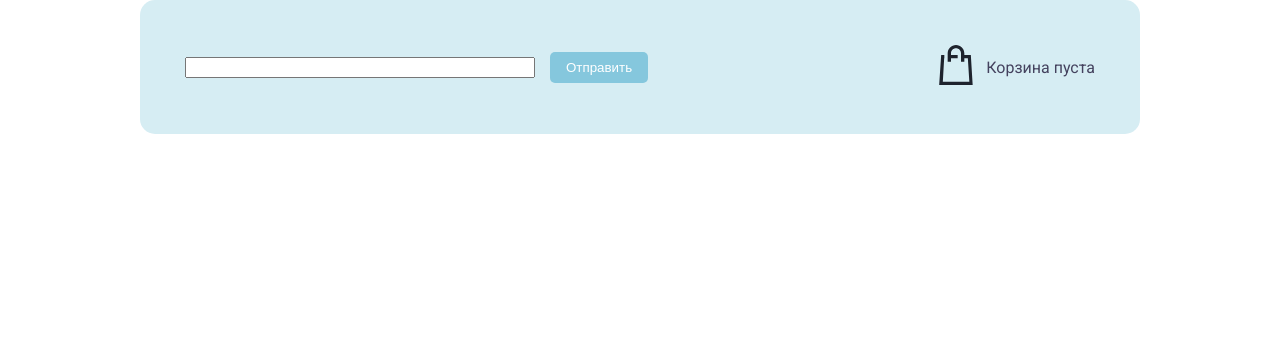
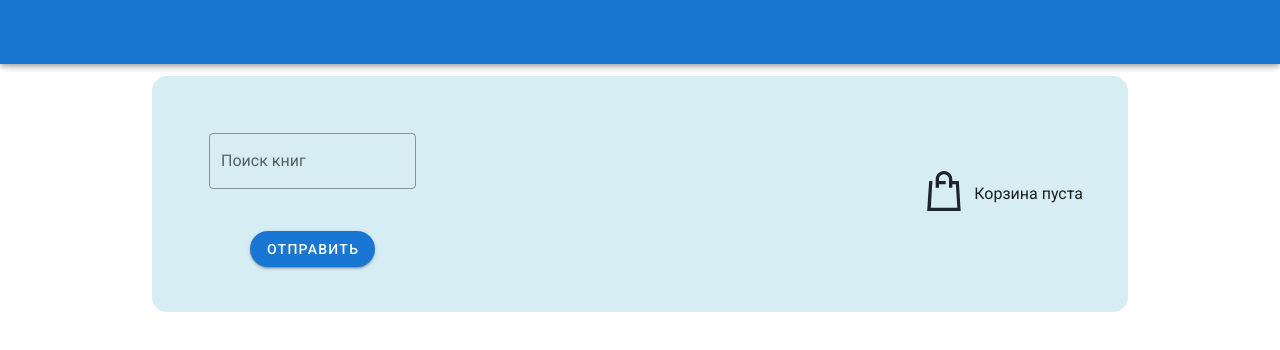
Before and after one commit to YakivShvets/BooksStore, a Vue app: page / in a window 1280 px wide. Shown: the top 350 px of the page. Built offline with nearby package versions, Linux system fonts and the light colour scheme.

Commit message:
add vuetify

```diff
--- a/package.json
+++ b/package.json
@@ -12,6 +12,7 @@
     "core-js": "^3.6.5",
     "vue": "^2.6.11",
     "vue-router": "^3.2.0",
+    "vuetify": "^2.5.9",
     "vuex": "^3.6.2"
   },
   "devDependencies": {
@@ -21,11 +22,13 @@
     "@vue/cli-service": "~4.5.0",
     "@vue/eslint-config-prettier": "^6.0.0",
     "babel-eslint": "^10.1.0",
+    "deepmerge": "^4.2.2",
     "eslint": "^6.7.2",
     "eslint-plugin-prettier": "^3.3.1",
     "eslint-plugin-vue": "^6.2.2",
     "node-sass": "^4.12.0",
     "prettier": "^2.2.1",
+    "sass": "^1.32.13",
     "sass-loader": "^8.0.2",
     "vue-svg-loader": "^0.16.0",
     "vue-template-compiler": "^2.6.11"
--- a/public/index.html
+++ b/public/index.html
@@ -5,7 +5,7 @@
     <meta http-equiv="X-UA-Compatible" content="IE=edge">
     <meta name="viewport" content="width=device-width,initial-scale=1.0">
     <link rel="icon" href="<%= BASE_URL %>favicon.ico">
-    <link href="https://fonts.googleapis.com/css2?family=Roboto:wght@400;700&display=swap" rel="stylesheet">
+    <link href="https://fonts.googleapis.com/css?family=Roboto:100,300,400,500,700,900" rel="stylesheet">
     <style>
       * {
         box-sizing: border-box;
--- a/src/App.vue
+++ b/src/App.vue
@@ -1,11 +1,16 @@
 <template>
-  <div id="app">
-    <div id="nav">
-      <router-link to="/">Home</router-link> |
-      <router-link to="/cart">Cart</router-link>
-    </div>
-    <router-view />
-  </div>
+  <v-app>
+    <v-app-bar app color="primary" dark>
+      <div id="nav">
+        <router-link to="/">Home</router-link> |
+        <router-link to="/cart">Cart</router-link>
+      </div>
+    </v-app-bar>
+
+    <v-main>
+      <router-view />
+    </v-main>
+  </v-app>
 </template>
 
 <style lang="scss">
--- a/src/main.js
+++ b/src/main.js
@@ -2,11 +2,16 @@ import Vue from 'vue';
 import App from './App.vue';
 import router from './router';
 import store from './store';
+import vuetify from './plugins/vuetify';
+// import Vuetify from 'vuetify/lib';
+
+// Vue.use(Vuetify);
 
 Vue.config.productionTip = false;
 
 new Vue({
   router,
   store,
+  vuetify,
   render: (h) => h(App),
 }).$mount('#app');
--- /dev/null
+++ b/src/plugins/vuetify.js
@@ -0,0 +1,7 @@
+import Vue from 'vue';
+import Vuetify from 'vuetify';
+import 'vuetify/dist/vuetify.min.css';
+
+Vue.use(Vuetify);
+
+export default new Vuetify({});
--- a/src/views/Home.vue
+++ b/src/views/Home.vue
@@ -1,6 +1,6 @@
 <template>
   <div>
-    <div class="search">
+    <!-- <div class="search">
       <form @submit.prevent="$store.dispatch('fetchBooks')">
         <input class="search__text" type="text" v-model="searchText" />
         <button class="btn btn--primary" type="submit">Отправить</button>
@@ -8,8 +8,44 @@
       <div class="cart-wraper">
         <CartIcon />
         <OrderSummary />
-      </div>
-    </div>
+      </div> -->
+    <v-container>
+      <v-row class="text-center">
+        <v-col cols="12">
+          <div class="search">
+            <v-form @submit.prevent="$store.dispatch('fetchBooks')">
+              <v-container>
+                <v-row>
+                  <!-- <v-col cols="12" sm="6" md="3"> -->
+                  <v-col>
+                    <v-text-field
+                      v-model="searchText"
+                      label="Поиск книг"
+                      placeholder="Введите название книги"
+                      outlined
+                    ></v-text-field>
+                  </v-col>
+                </v-row>
+              </v-container>
+              <div class="text-center">
+                <v-btn rounded color="primary" dark type="submit">
+                  Отправить
+                </v-btn>
+              </div>
+            </v-form>
+            <!-- <form @submit.prevent="$store.dispatch('fetchBooks')">
+              <input class="search__text" type="text" v-model="searchText" />
+              <button class="btn btn--primary" type="submit">Отправить</button>
+            </form> -->
+            <div class="cart-wraper">
+              <CartIcon />
+              <OrderSummary />
+            </div>
+          </div>
+        </v-col>
+      </v-row>
+    </v-container>
+    <!-- </div> -->
 
     <div class="message" v-if="$store.getters.getShowMessage">
       Ваш заказ на сумму {{ $route.params.sum }}
--- a/vue.config.js
+++ b/vue.config.js
@@ -1,4 +1,5 @@
 module.exports = {
+  transpileDependencies: ['vuetify'],
   chainWebpack: (config) => {
     const svgRule = config.module.rule('svg');
 
@@ -10,5 +11,17 @@ module.exports = {
       .end()
       .use('vue-svg-loader')
       .loader('vue-svg-loader');
+
+    // config.module
+    //   .rule('vuetify')
+    //   .test(/\.s(c|a)ss$/)
+    //   // .include.add('src')
+    //   // .add('test')
+    //   .end()
+    //   .use('vue-style-loader')
+    //   // .loader('babel-loader')
+    //   // .options({
+    //   //   presets: [['@babel/preset-env', { modules: false }]],
+    //   // });
   },
 };
```
Also changed, not shown: 1 other file (tests, documents, lock files or other folders).
